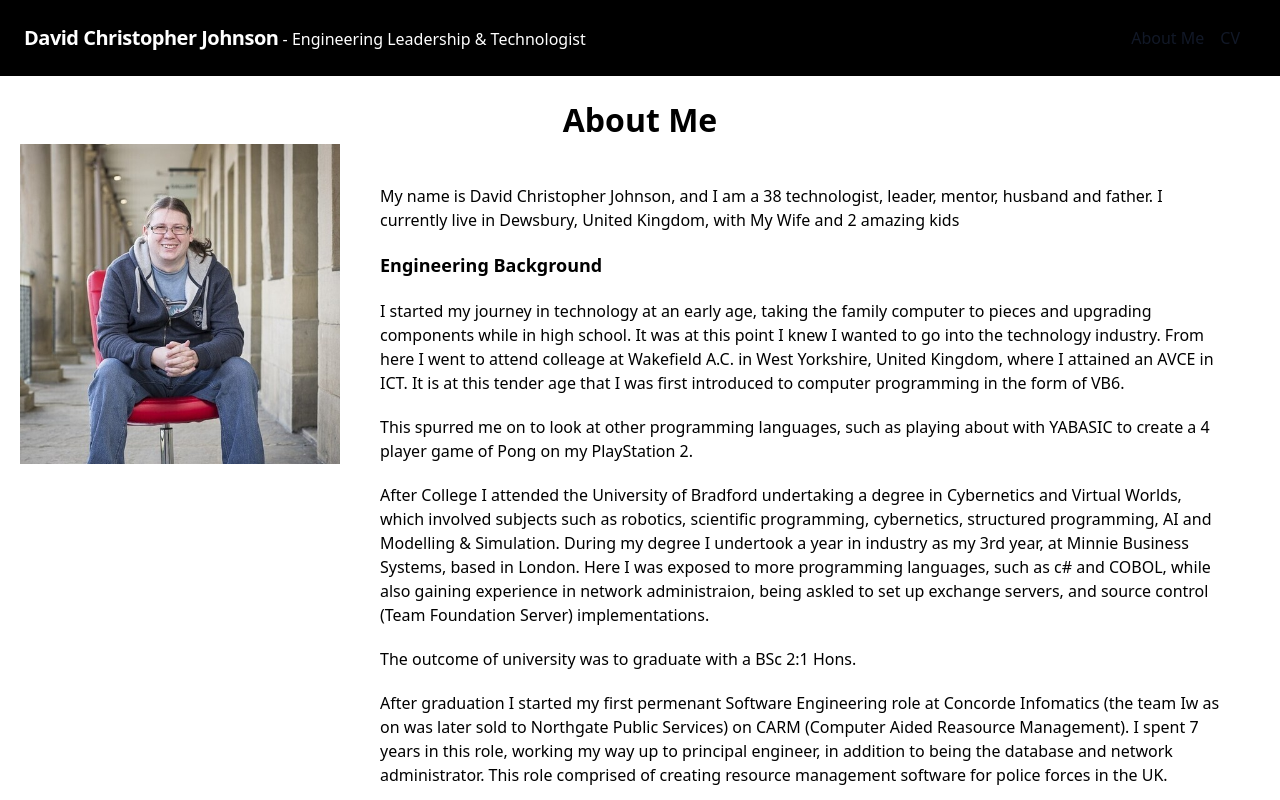
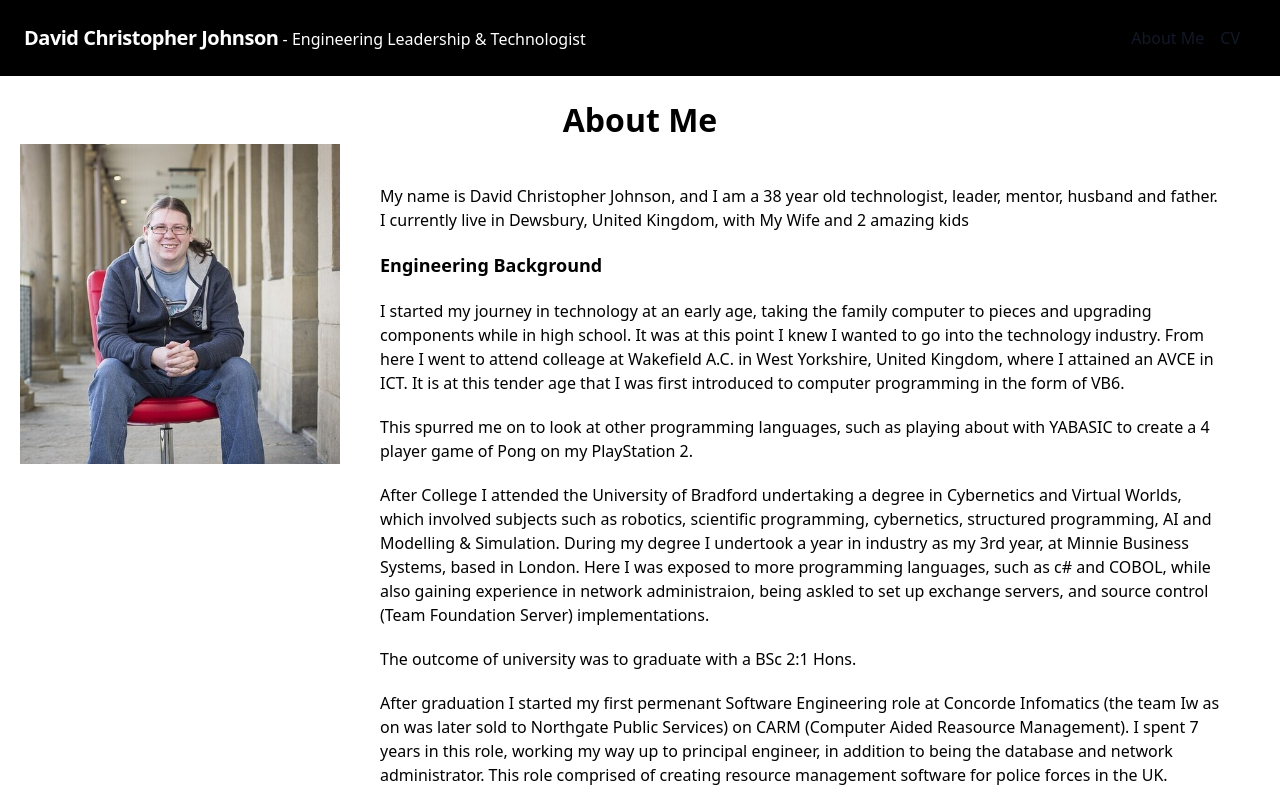
Before and after one commit to DavidChristopherJohnson/dcjohnson-v3, a Next.js app: page / in a window 1280 px wide. Shown: the top 800 px of the page. Built offline with nearby package versions, Linux system fonts and the light colour scheme.

Commit message:
Fix typo

```diff
--- a/app/page.tsx
+++ b/app/page.tsx
@@ -22,7 +22,7 @@ export default function Home() {
         </div>
         <div className="flex-grow-1 p-10 space-y-5">
           <div>
-            <p>My name is David Christopher Johnson, and I am a {age} technologist, leader, mentor, husband and father. I currently live in Dewsbury, United Kingdom, with My Wife and 2 amazing kids</p>
+            <p>My name is David Christopher Johnson, and I am a {age} year old technologist, leader, mentor, husband and father. I currently live in Dewsbury, United Kingdom, with My Wife and 2 amazing kids</p>
           </div>
           <div className="space-y-5">
             <h2>Engineering Background</h2>
```
